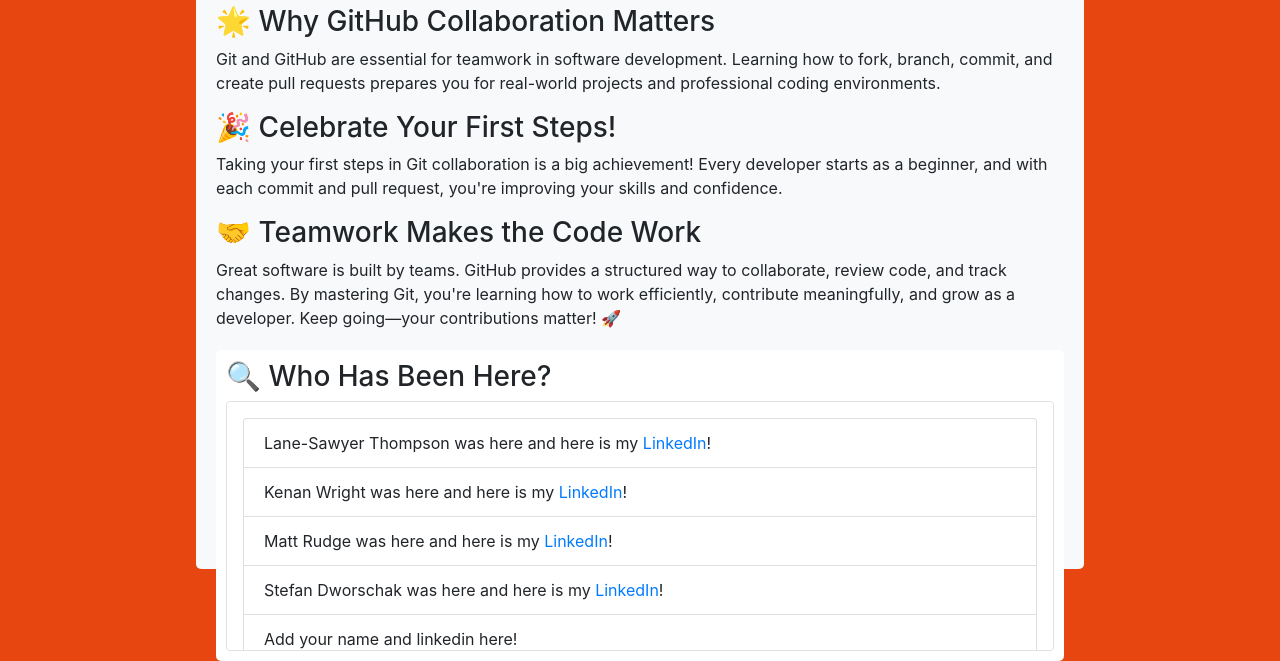
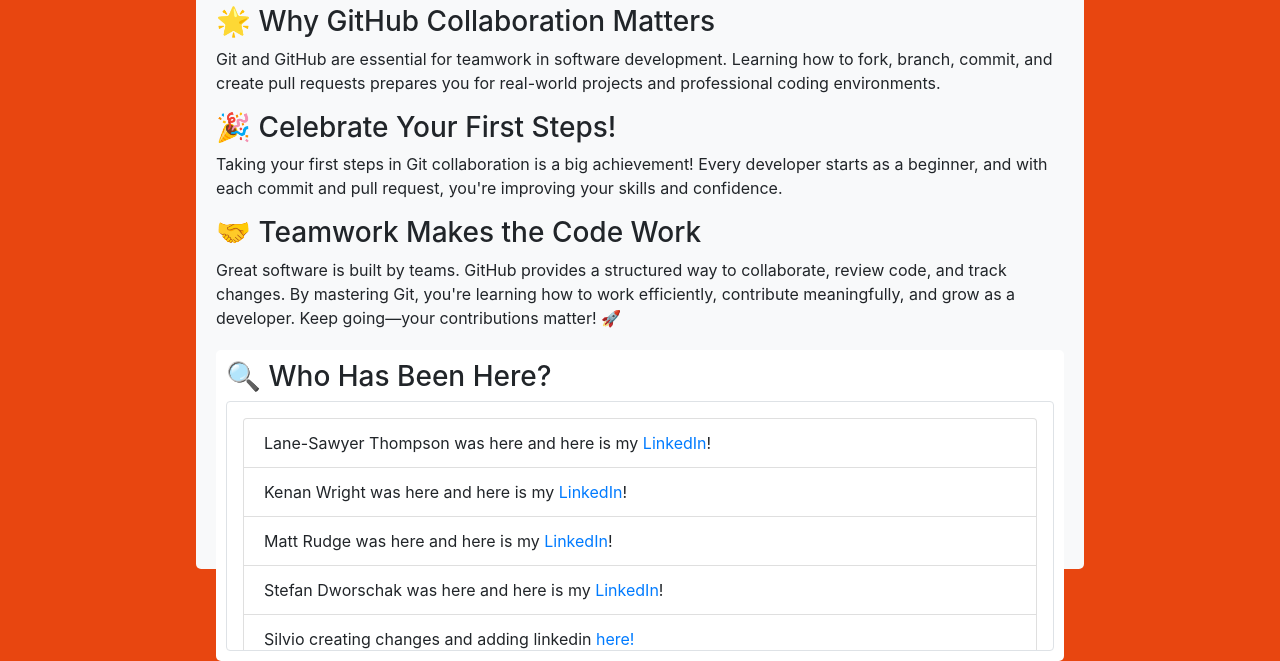
Before and after one commit to hannahro15/git-hackathon-ready2, a plain HTML site: page index.html in a window 1280 px wide. Shown: the part 191-852 px from the top of the page. Drawn offline with nearby package versions, Linux system fonts and the light colour scheme.

Commit message:
Add my contact info to index file

```diff
--- a/index.html
+++ b/index.html
@@ -38,7 +38,7 @@
                     <li class="list-group-item">Kenan Wright was here and here is my <a href="https://www.linkedin.com/in/kenan-wright-bb0359b8/" target="_blank">LinkedIn</a>!</li>
                     <li class="list-group-item">Matt Rudge was here and here is my <a href="https://www.linkedin.com/in/mattrudge73/" target="_blank">LinkedIn</a>!</li>
                     <li class="list-group-item">Stefan Dworschak was here and here is my <a href="https://www.linkedin.com/in/stefan-dworschak/" target="_blank">LinkedIn</a>!</li>
-                    <li class="list-group-item">Add your name and linkedin here!</li>
+                    <li class="list-group-item">Silvio creating changes and adding linkedin <a href="https://www.linkedin.com/in/silviomartinechr/" target="_blank">here!</a></li>
                     <li class="list-group-item">Add your name and linkedin here!</li>
                     <li class="list-group-item">Add your name and linkedin here!</li>
                     <li class="list-group-item">Add your name and linkedin here!</li>
```
